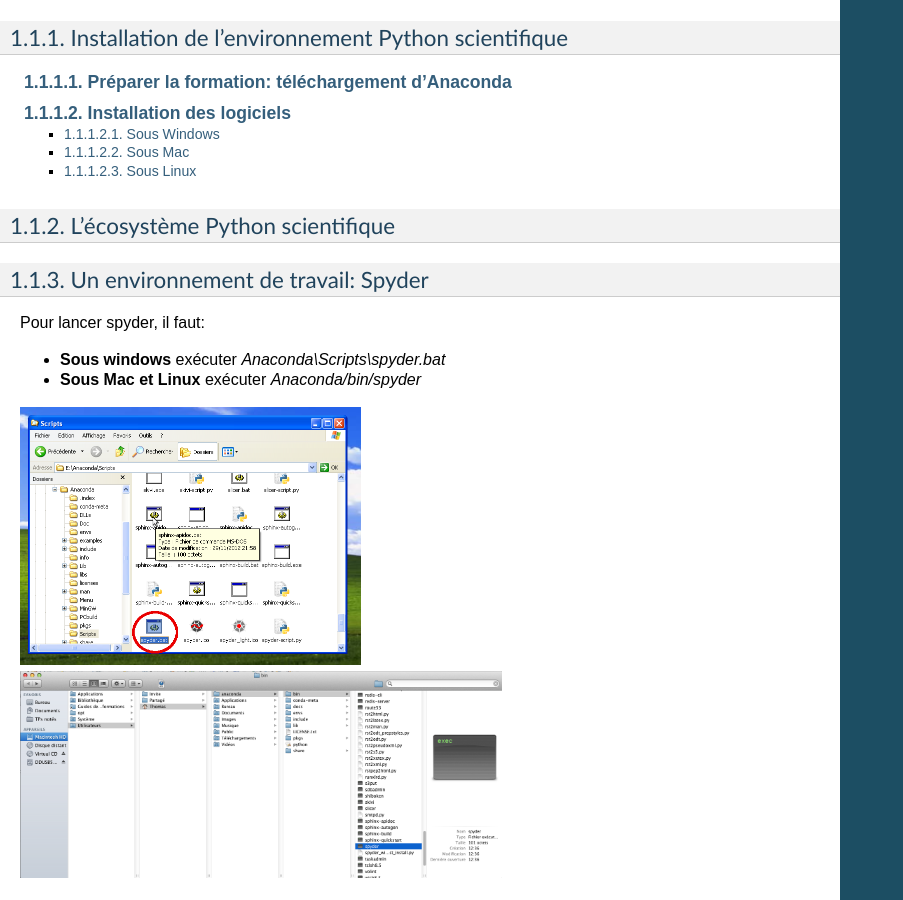
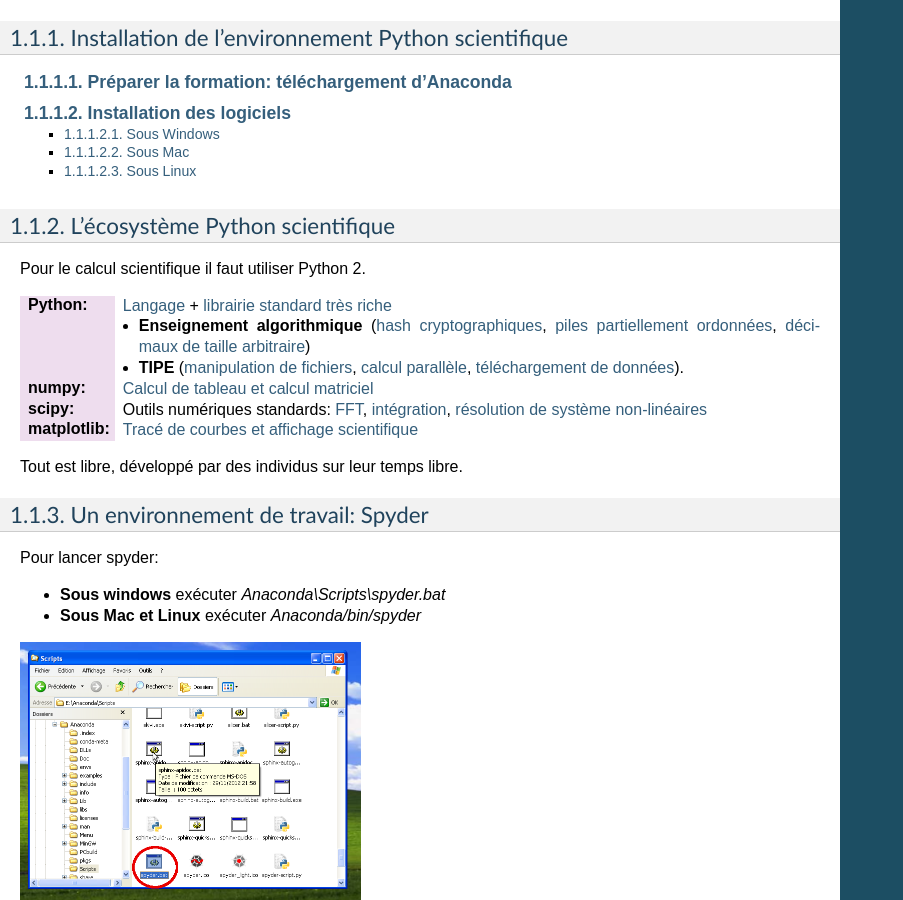
Before and after one commit to python-prepa/python-prepa, a Sphinx documentation site: the page built from ens-python-prepa/source/intro.rst, in a window 1280 px wide and 900 px high, scrolled down 518 px. Shown: the whole window, without its empty margins (0-903 px from the left). Built offline with Sphinx 7.4.7, drawn with Linux system fonts in a browser that asks for light colours; formulas are drawn with MathJax 3; pages that are not in the unit, such as notebooks, are missing from menus; the version number could not be read and is left out.

Commit message:
More on the ecosystem

```diff
--- a/ens-python-prepa/source/intro.rst
+++ b/ens-python-prepa/source/intro.rst
@@ -36,10 +36,48 @@
 L'écosystème Python scientifique
 .................................
 
+Pour le calcul scientifique il faut utiliser Python 2.
+
+:Python:
+
+    `Langage <http://docs.python.org/2.7/tutorial/index.html>`_ +
+    `librairie standard très riche <http://docs.python.org/2.7/library/index.html>`_
+
+    * **Enseignement algorithmique** (`hash cryptographiques
+      <http://docs.python.org/2.7/library/crypto.html>`_,
+      `piles partiellement ordonnées
+      <http://docs.python.org/2.7/library/heapq.html>`_, `décimaux de taille
+      arbitraire <http://docs.python.org/2.7/library/decimal.html>`_)
+
+    * **TIPE** (`manipulation de fichiers <http://docs.python.org/2.7/library/os.html>`_,
+      `calcul parallèle
+      <http://docs.python.org/2.7/library/multiprocessing.html>`_,
+      `téléchargement de données
+      <http://docs.python.org/2.7/library/internet.html>`_).
+
+:numpy:
+
+    `Calcul de tableau et calcul matriciel
+    <http://docs.scipy.org/doc/numpy/reference/>`_
+
+:scipy:
+
+    Outils numériques standards: `FFT <http://scipy-lectures.github.com/intro/scipy.html#fast-fourier-transforms-scipy-fftpack>`_,
+    `intégration
+    <http://docs.scipy.org/doc/scipy/reference/tutorial/integrate.html>`_,
+    `résolution de système non-linéaires
+    <http://docs.scipy.org/doc/scipy/reference/tutorial/optimize.html>`_
+
+:matplotlib:
+
+    `Tracé de courbes et affichage scientifique <http://matplotlib.org/>`_
+
+Tout est libre, développé par des individus sur leur temps libre.
+
 Un environnement de travail: Spyder
 ....................................
 
-Pour lancer spyder, il faut:
+Pour lancer spyder:
 
 * **Sous windows** exécuter `Anaconda\\Scripts\\spyder.bat`
 
```
